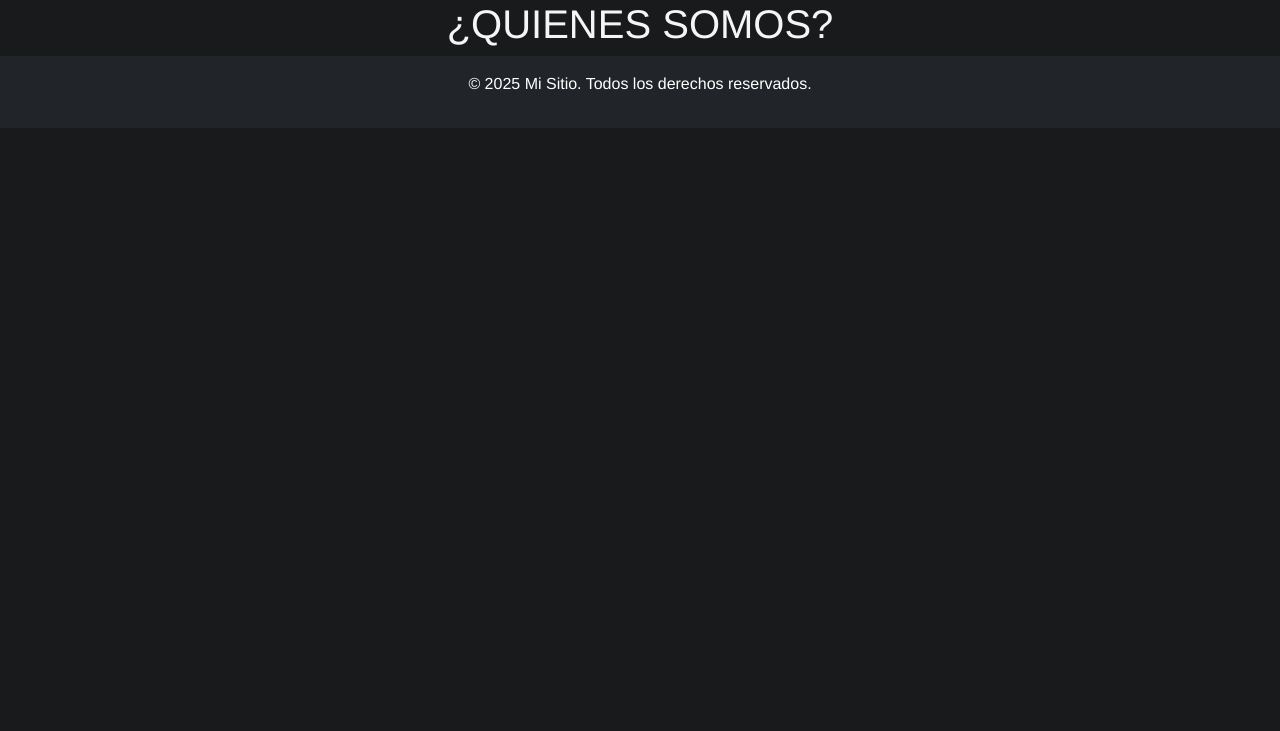
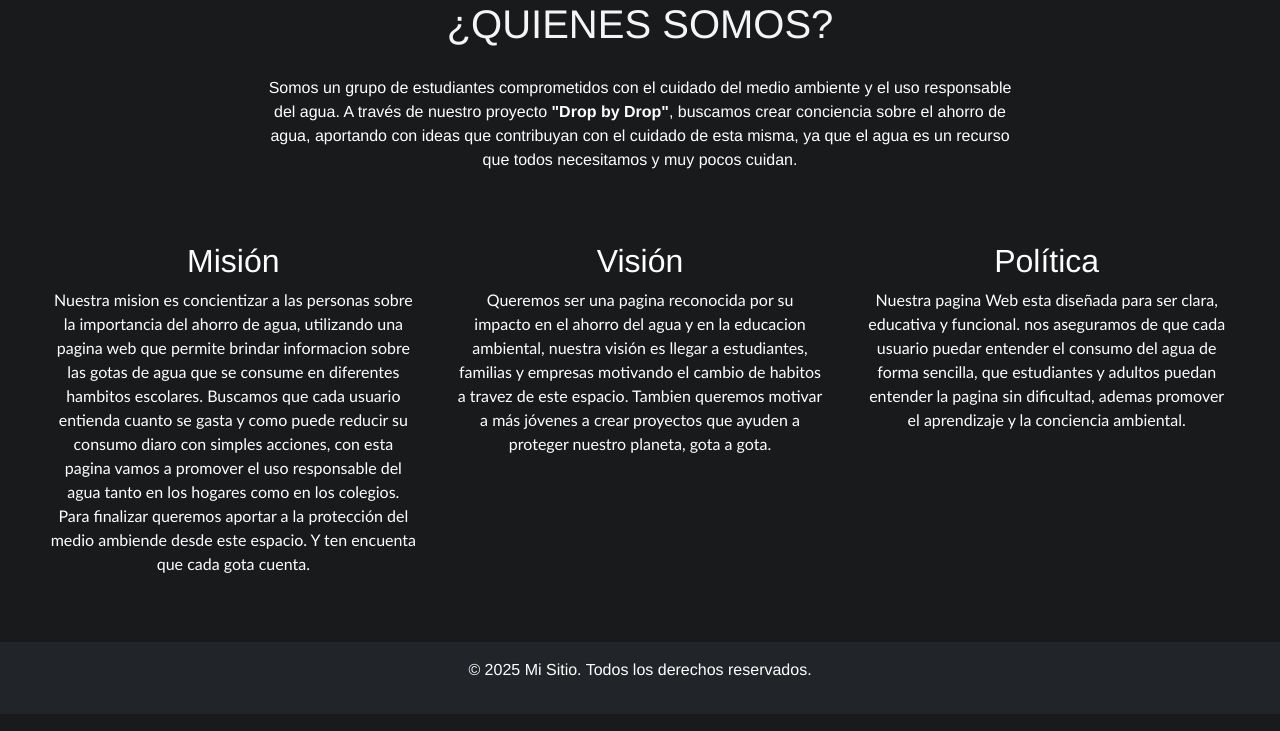
Before and after one commit to Castrillon-Kevin/Contador_Gotas_Agua, a PHP site: page /pages/proyecto.html in a window 1280 px wide. Shown: the part 69-800 px from the top of the page. Run offline with PHP 8.4, Linux system fonts and the light colour scheme.

Commit message:
actualizacion del apartado PROYECTO

```diff
--- a/Styles/proyecto.css
+++ b/Styles/proyecto.css
@@ -18,3 +18,43 @@ body{
     background-color:#181a1b;
 
 }
+.quienes-somos{
+  font-family: 'Franklin Gothic Medium', 'Arial Narrow', Arial, sans-serif;
+  max-width: 800px;
+  margin: 0 auto;
+  padding: 20px;
+  color: #ffffff;
+  text-align: center;
+
+}
+.titulos-info{
+  display: flex;
+  font-family: 'Franklin Gothic Medium', 'Arial Narrow', Arial, sans-serif;
+  color:#ffffff;
+  text-align: center;
+  justify-content:space-between ;
+padding: 40px;
+}
+.contenedor-secciones {
+  display: flex;
+  justify-content: space-between;
+  gap: 20px;
+  padding: 40px;
+  color: white;
+  text-align: center;
+  font-family:'Gill Sans', 'Gill Sans MT', Calibri, 'Trebuchet MS', sans-serif;
+}
+
+.seccion {
+  flex: 1;
+  padding: 10px;
+}
+.mision-titulo{
+  font-family: 'Franklin Gothic Medium', 'Arial Narrow', Arial, sans-serif;
+}
+.vision-titulo{
+  font-family: 'Franklin Gothic Medium', 'Arial Narrow', Arial, sans-serif;
+}
+.politica-titulo{
+  font-family: 'Franklin Gothic Medium', 'Arial Narrow', Arial, sans-serif;
+}
--- a/pages/proyecto.html
+++ b/pages/proyecto.html
@@ -28,9 +28,36 @@
   </header>
   <h1 class= "titulo">¿QUIENES SOMOS? </h1>
 
+  <p class ="quienes-somos">
+    Somos un grupo de estudiantes comprometidos con el cuidado del medio ambiente y el uso
+    responsable del agua. A través de nuestro proyecto <strong>"Drop by Drop"</strong>,
+    buscamos crear conciencia sobre el ahorro de agua, aportando con ideas que contribuyan con el
+    cuidado de esta misma, ya que el agua es un recurso que todos necesitamos y muy pocos cuidan.
+  </p>
 
-
-
+  <div class="contenedor-secciones">
+  <div class="seccion">
+    <h2 class="mision-titulo">Misión</h2>
+    <p>Nuestra mision es concientizar a las personas sobre la importancia del ahorro de agua,
+      utilizando una pagina web que permite brindar informacion sobre las gotas de agua que se consume en diferentes
+      hambitos escolares. Buscamos que cada usuario entienda cuanto se gasta y como puede reducir su consumo diaro con
+      simples acciones, con esta pagina vamos a promover el uso responsable del agua tanto en los hogares como en los colegios. Para
+      finalizar queremos aportar a la protección del medio ambiende desde este espacio. Y ten encuenta que cada gota cuenta.</p>
+  </div>
+  <div class="seccion">
+    <h2 class="vision-titulo">Visión</h2>
+    <p>Queremos ser una pagina reconocida por su impacto en el ahorro del agua y en la educacion ambiental, nuestra visión
+      es llegar a estudiantes, familias y empresas motivando el cambio de habitos a travez de este espacio. Tambien queremos motivar
+      a más jóvenes a crear proyectos que ayuden a proteger nuestro planeta, gota a gota.</p>
+  </div>
+  <div class="seccion">
+    <h2 class="politica-titulo">Política</h2>
+    <p>Nuestra pagina Web esta diseñada para ser clara, educativa y funcional. nos
+      aseguramos de que cada usuario puedar entender el consumo del agua de forma sencilla, que estudiantes
+      y adultos puedan entender la pagina sin dificultad, ademas promover el aprendizaje y la conciencia
+      ambiental.</p>
+  </div>
+</div>
 
 
 
```
